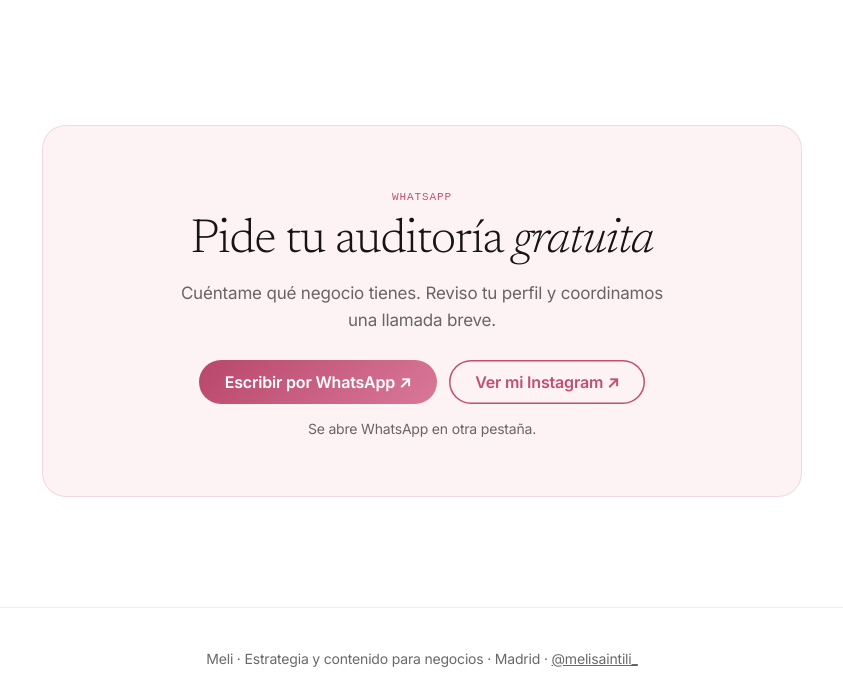
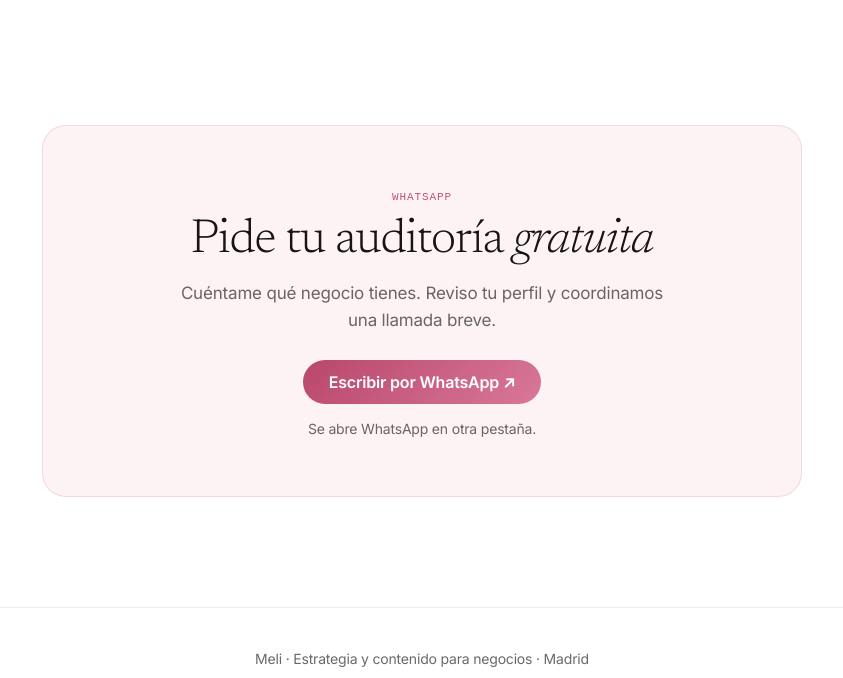
Before and after one commit to Meli66/portfolio, a plain HTML site: page index.html in a window 1280 px wide. Shown: the part 7707-8385 px from the top of the page, without its empty margins (218-1061 px from the left). Drawn offline with Linux system fonts and the light colour scheme; a web font is replaced by a local one.

Commit message:
Add files via upload

```diff
--- a/index.html
+++ b/index.html
@@ -232,7 +232,8 @@ details p{margin-top:10px;color:var(--muted);max-width:62ch}
 .final{max-width:760px;margin:0 auto;text-align:center;padding:clamp(36px,5vw,56px) clamp(24px,4vw,44px)}
 .final h3{font-size:clamp(34px,4vw,48px);margin:8px 0 12px}
 .final p{color:var(--muted);max-width:46ch;margin:0 auto 26px}
-.final-ctas{display:flex;flex-wrap:wrap;gap:12px;justify-content:center}
+.ig{display:block;width:22px;margin:14px auto 0;color:var(--muted);transition:color var(--t)}
+.ig:hover{color:var(--accent)}
 .final small{display:block;margin-top:14px;font-size:14px;color:var(--muted)}
 footer{padding:40px 0 50px;text-align:center;font-size:14px;color:var(--muted);border-top:1px solid var(--border);margin-top:clamp(70px,9vw,110px)}
 
@@ -435,13 +436,13 @@ footer{padding:40px 0 50px;text-align:center;font-size:14px;color:var(--muted);b
     <span class="tag">WhatsApp</span>
     <h3>Pide tu auditoría <em>gratuita</em></h3>
     <p>Cuéntame qué negocio tienes. Reviso tu perfil y coordinamos una llamada breve.</p>
-    <div class="final-ctas"><a class="btn btn--primary" href="#" data-wa>Escribir por WhatsApp ↗</a><a class="btn btn--ghost" href="https://www.instagram.com/melisaintili_" target="_blank" rel="noopener">Ver mi Instagram ↗</a></div>
+    <a class="btn btn--primary" href="#" data-wa>Escribir por WhatsApp ↗</a>
     <small>Se abre WhatsApp en otra pestaña.</small>
   </div>
 </section>
 </main>
 
-<footer><div class="wrap">Meli · Estrategia y contenido para negocios · Madrid · <a href="https://www.instagram.com/melisaintili_" target="_blank" rel="noopener">@melisaintili_</a></div></footer>
+<footer><div class="wrap">Meli · Estrategia y contenido para negocios · Madrid<a class="ig" href="https://www.instagram.com/melisaintili_" target="_blank" rel="noopener" aria-label="Instagram"><svg viewBox="0 0 24 24" width="22" height="22" fill="none" stroke="currentColor" stroke-width="1.7" aria-hidden="true"><rect x="3" y="3" width="18" height="18" rx="5"/><circle cx="12" cy="12" r="4.2"/><circle cx="17.3" cy="6.7" r="1" fill="currentColor" stroke="none"/></svg></a></div></footer>
 
 <script>
 const WA="https://wa.me/34644888144?text="+encodeURIComponent("Hola Meli, vi tu web y quiero mi auditoría gratuita");
```
